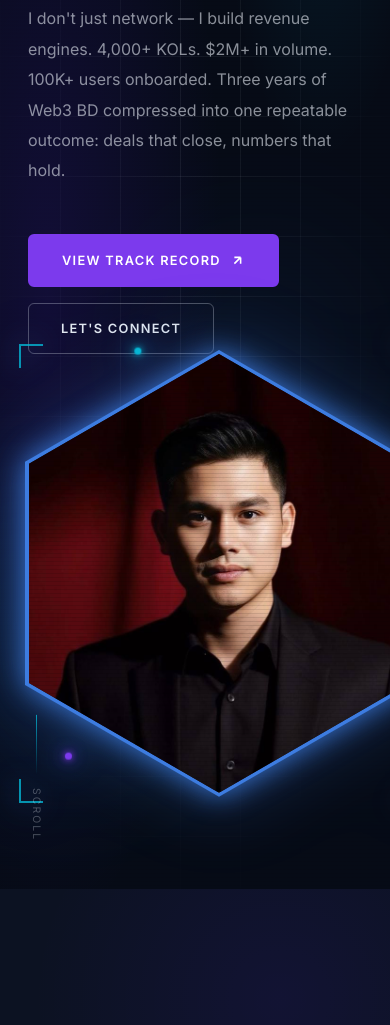
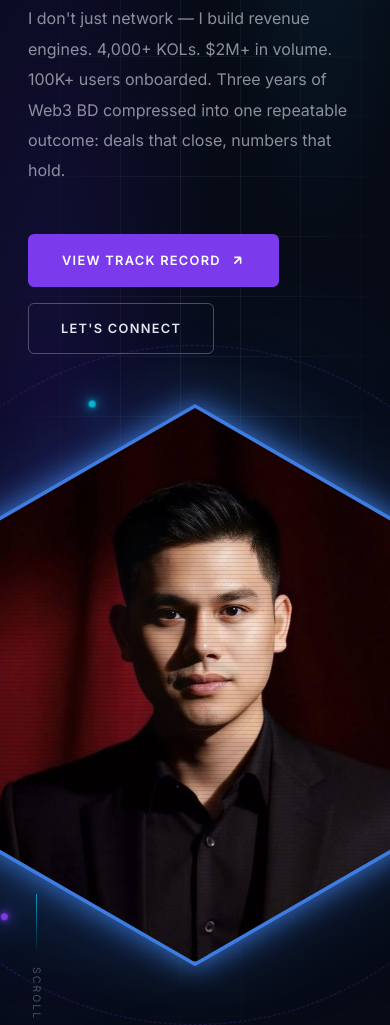
Before and after one commit to KelvinDefi/CV, a plain HTML site: page index.html in a window 390 px wide. Shown: the part 544-1569 px from the top of the page. Drawn offline with nearby package versions, Linux system fonts and the light colour scheme.

Commit message:
improve: larger photo, centered, more tech effects

```diff
--- a/index.html
+++ b/index.html
@@ -198,7 +198,8 @@
     ================================================================ */
     .hero {
       position: relative; min-height: 100svh;
-      display: flex; align-items: center; justify-content: space-between;
+      display: flex; align-items: center; justify-content: flex-start;
+      gap: max(4rem, 6vw);
       padding-inline: 4rem; overflow: hidden;
     }
     #hero-canvas { position: absolute; inset: 0; z-index: 0; }
@@ -585,11 +586,12 @@
        RESPONSIVE
     ================================================================ */
     @media (max-width: 1100px) {
-      .hp-outer { width: 300px; }
-      .hp-orbit-wrap { width: 390px; height: 390px; }
+      .hp-outer { width: 360px; }
+      .hp-orbit-wrap { width: 470px; height: 470px; }
+      .hp-ring-outer { width: 520px; height: 520px; }
       @keyframes hp-orbit {
-        from { transform: rotate(0deg)   translateX(188px) rotate(0deg); }
-        to   { transform: rotate(360deg) translateX(188px) rotate(-360deg); }
+        from { transform: rotate(0deg)   translateX(225px) rotate(0deg); }
+        to   { transform: rotate(360deg) translateX(225px) rotate(-360deg); }
       }
 
       .about-grid          { grid-template-columns: 1fr 1fr; gap: 4rem; }
@@ -704,50 +706,86 @@
        HERO PHOTO — hexagon portrait
     ================================================================ */
 
-    /* Entrance animation */
+    /* — Keyframes — */
     @keyframes hero-photo-in {
       from { opacity: 0; transform: translateY(28px) scale(.96); }
       to   { opacity: 1; transform: translateY(0)    scale(1); }
     }
-
+    @keyframes hp-float {
+      0%, 100% { transform: translateY(0); }
+      50%      { transform: translateY(-15px); }
+    }
+    @keyframes hp-glow-cycle {
+      0%, 100% {
+        filter: drop-shadow(0 0 14px rgba(124,58,237,.9))
+                drop-shadow(0 0 36px rgba(124,58,237,.35));
+      }
+      50% {
+        filter: drop-shadow(0 0 14px rgba(6,182,212,.9))
+                drop-shadow(0 0 36px rgba(6,182,212,.35));
+      }
+    }
+    @keyframes hp-border-cycle {
+      0%, 100% { background: #7C3AED; }
+      50%      { background: #06B6D4; }
+    }
+    @keyframes hp-ring-spin { to { rotate: 360deg; } }
+    @keyframes hp-scan {
+      0%   { top: -3px;             opacity: 0; }
+      5%   { top: -3px;             opacity: 1; }
+      62%  { top: calc(100% + 3px); opacity: 1; }
+      63%  { opacity: 0; }
+      100% { top: -3px;             opacity: 0; }
+    }
+    @keyframes hp-glitch {
+      0%, 87%, 100% { transform: none;                       filter: none; }
+      88% { transform: translate(-5px, 1px) skewX(-2deg);    filter: hue-rotate(20deg) saturate(2.5); }
+      89% { transform: translate(5px, -1px) skewX(1deg);     filter: hue-rotate(-20deg) saturate(2.5); }
+      90% { transform: translate(-3px, 0);                   filter: brightness(1.5); }
+      91% { transform: none;                                 filter: none; }
+    }
+    @keyframes hp-orbit {
+      from { transform: rotate(0deg)   translateX(300px) rotate(0deg); }
+      to   { transform: rotate(360deg) translateX(300px) rotate(-360deg); }
+    }
+
+    /* — Layout — */
     .hero-photo-col {
       position: relative; z-index: 2;
       flex: 0 0 auto;
       display: flex; align-items: center; justify-content: center;
-      padding-left: 3rem;
       opacity: 0;
       animation: hero-photo-in 1.2s 1.8s var(--ease-expo) forwards;
     }
 
-    /* Outer container: handles drop-shadow glow cycling purple → cyan */
+    /* Float wrapper — separated so glow and float animations don't share duration */
+    .hp-float-wrap { animation: hp-float 4s ease-in-out infinite; }
+
+    /* Outer container: glow cycling purple → cyan */
     .hp-outer {
       position: relative;
-      width: 380px;
+      width: 480px;
       animation: hp-glow-cycle 3s linear infinite;
     }
-    @keyframes hp-glow-cycle {
-      0%,100% {
-        filter: drop-shadow(0 0 14px rgba(124,58,237,.9))
-                drop-shadow(0 0 36px rgba(124,58,237,.35));
-      }
-      50% {
-        filter: drop-shadow(0 0 14px rgba(6,182,212,.9))
-                drop-shadow(0 0 36px rgba(6,182,212,.35));
-      }
-    }
-    .hp-outer:hover { animation-duration: 1s; } /* pulses faster on hover */
-
-    /* Animated hex border layer (4px behind, same hex clip) */
+    .hp-outer:hover { animation-duration: 1s; }
+
+    /* Outer dashed ring — slowly spins 360° every 20s */
+    .hp-ring-outer {
+      position: absolute; z-index: 0; pointer-events: none;
+      width: 680px; height: 680px;
+      top: 50%; left: 50%; translate: -50% -50%;
+      border: 1.5px dashed rgba(124,58,237,.3);
+      border-radius: 50%;
+      animation: hp-ring-spin 20s linear infinite;
+    }
+
+    /* Hex border layer — animates purple ↔ cyan, 4px thick */
     .hp-border {
       position: absolute; inset: -4px; z-index: 0;
       clip-path: polygon(50% 0%, 100% 25%, 100% 75%, 50% 100%, 0% 75%, 0% 25%);
       background: #7C3AED;
       animation: hp-border-cycle 3s linear infinite;
       pointer-events: none;
-    }
-    @keyframes hp-border-cycle {
-      0%,100% { background: #7C3AED; }
-      50%     { background: #06B6D4; }
     }
     .hp-outer:hover .hp-border { animation-duration: 1s; }
 
@@ -759,6 +797,7 @@
       clip-path: polygon(50% 0%, 100% 25%, 100% 75%, 50% 100%, 0% 75%, 0% 25%);
       overflow: hidden;
       background: var(--navy-l2);
+      animation: hp-glitch 5s linear infinite;
     }
     .hp-clip img {
       width: 100%; height: 100%;
@@ -771,7 +810,7 @@
       filter: brightness(1.15);
     }
 
-    /* Scanline / CRT overlay on photo */
+    /* CRT scanline static overlay */
     .hp-scanline {
       position: absolute; inset: 0; z-index: 2; pointer-events: none;
       background: repeating-linear-gradient(
@@ -781,21 +820,38 @@
       );
     }
 
-    /* Corner bracket decorations (targeting crosshairs) */
+    /* Data scan sweep — bright line top → bottom every 3.5s */
+    .hp-scan-line {
+      position: absolute; left: 0; right: 0; height: 2px;
+      z-index: 3; pointer-events: none;
+      background: linear-gradient(90deg,
+        transparent 0%, rgba(6,182,212,.6) 20%,
+        rgba(255,255,255,.85) 50%, rgba(6,182,212,.6) 80%, transparent 100%);
+      box-shadow: 0 0 8px rgba(6,182,212,.7), 0 0 22px rgba(6,182,212,.35);
+      animation: hp-scan 3.5s linear infinite;
+    }
+
+    /* Corner brackets — grow + recolor on hover */
     .hp-bracket {
       position: absolute; width: 24px; height: 24px;
       border-color: var(--accent); border-style: solid;
       pointer-events: none; z-index: 3; opacity: .8;
-    }
-    .hp-bracket-tl { top: -10px;  left: -10px;  border-width: 2px 0 0 2px; }
-    .hp-bracket-tr { top: -10px;  right: -10px; border-width: 2px 2px 0 0; }
-    .hp-bracket-bl { bottom: -10px; left: -10px;  border-width: 0 0 2px 2px; }
-    .hp-bracket-br { bottom: -10px; right: -10px; border-width: 0 2px 2px 0; }
+      transition: width .35s var(--ease), height .35s var(--ease),
+                  border-color .35s, opacity .3s;
+    }
+    .hp-bracket-tl { top: -10px;    left: -10px;   border-width: 2px 0 0 2px; }
+    .hp-bracket-tr { top: -10px;    right: -10px;  border-width: 2px 2px 0 0; }
+    .hp-bracket-bl { bottom: -10px; left: -10px;   border-width: 0 0 2px 2px; }
+    .hp-bracket-br { bottom: -10px; right: -10px;  border-width: 0 2px 2px 0; }
+    .hp-outer:hover .hp-bracket {
+      width: 36px; height: 36px;
+      opacity: 1; border-color: var(--violet-light);
+    }
 
     /* Orbiting glow dots */
     .hp-orbit-wrap {
       position: absolute; z-index: 0; pointer-events: none;
-      width: 490px; height: 490px;
+      width: 620px; height: 620px;
       top: 50%; left: 50%; translate: -50% -50%;
     }
     .hp-dot {
@@ -817,10 +873,6 @@
       background: var(--violet-light);
       box-shadow: 0 0 5px var(--violet-light), 0 0 12px var(--violet-light);
       animation: hp-orbit 5s linear infinite -3.33s;
-    }
-    @keyframes hp-orbit {
-      from { transform: rotate(0deg)   translateX(237px) rotate(0deg); }
-      to   { transform: rotate(360deg) translateX(237px) rotate(-360deg); }
     }
   </style>
 </head>
@@ -917,25 +969,30 @@
 
     <!-- Profile photo — hexagon portrait -->
     <div class="hero-photo-col" aria-label="Kelvin Nguyen profile photo">
+      <div class="hp-float-wrap">
         <div class="hp-outer">
+          <!-- Outer dashed spinning ring -->
+          <div class="hp-ring-outer" aria-hidden="true"></div>
           <!-- Orbiting glow dots -->
           <div class="hp-orbit-wrap" aria-hidden="true">
             <span class="hp-dot hp-dot-1"></span>
             <span class="hp-dot hp-dot-2"></span>
             <span class="hp-dot hp-dot-3"></span>
           </div>
-        <!-- Animated border layer -->
+          <!-- Animated hex border layer -->
           <div class="hp-border" aria-hidden="true"></div>
-        <!-- Image with scanline overlay -->
+          <!-- Image with scanline + data scan sweep -->
           <div class="hp-clip">
             <img src="Avartar.jpg" alt="Kelvin Nguyen — Web3 BD Executive" />
-          <div class="hp-scanline" aria-hidden="true"></div>
+            <div class="hp-scanline"  aria-hidden="true"></div>
+            <div class="hp-scan-line" aria-hidden="true"></div>
           </div>
           <!-- Corner bracket decorations -->
           <div class="hp-bracket hp-bracket-tl" aria-hidden="true"></div>
           <div class="hp-bracket hp-bracket-tr" aria-hidden="true"></div>
           <div class="hp-bracket hp-bracket-bl" aria-hidden="true"></div>
           <div class="hp-bracket hp-bracket-br" aria-hidden="true"></div>
+        </div>
       </div>
     </div>
 
```
Lines whose indentation alone changed are shown as unchanged.
